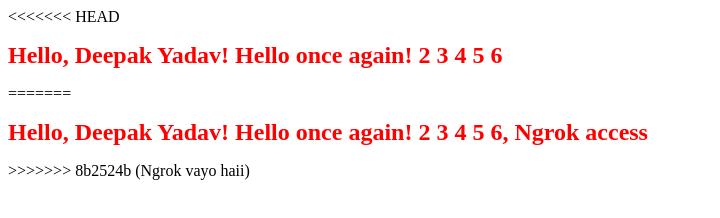
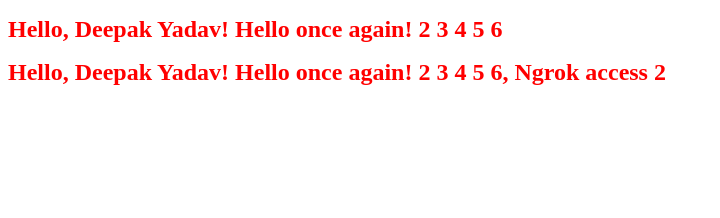
Before and after one commit to DpkYdv887/jenkins-docker14, a plain HTML site: page index.html in a window 1280 px wide. Shown: the whole page, without its empty margins (0-720 px from the left). Drawn offline with Linux system fonts and the light colour scheme.

Commit message:
Resolved merge conflicts

```diff
--- a/index.html
+++ b/index.html
@@ -5,10 +5,9 @@
     <link rel="stylesheet" type="text/css" href="style.css">
 </head>
 <body>
-<<<<<<< HEAD
     <h1>Hello, Deepak Yadav! Hello once again! 2 3 4 5 6</h1>
-=======
-    <h1>Hello, Deepak Yadav! Hello once again! 2 3 4 5 6, Ngrok access</h1>
->>>>>>> 8b2524b (Ngrok vayo haii)
+
+    <h1>Hello, Deepak Yadav! Hello once again! 2 3 4 5 6, Ngrok access 2</h1>
+
 </body>
 </html>
```
